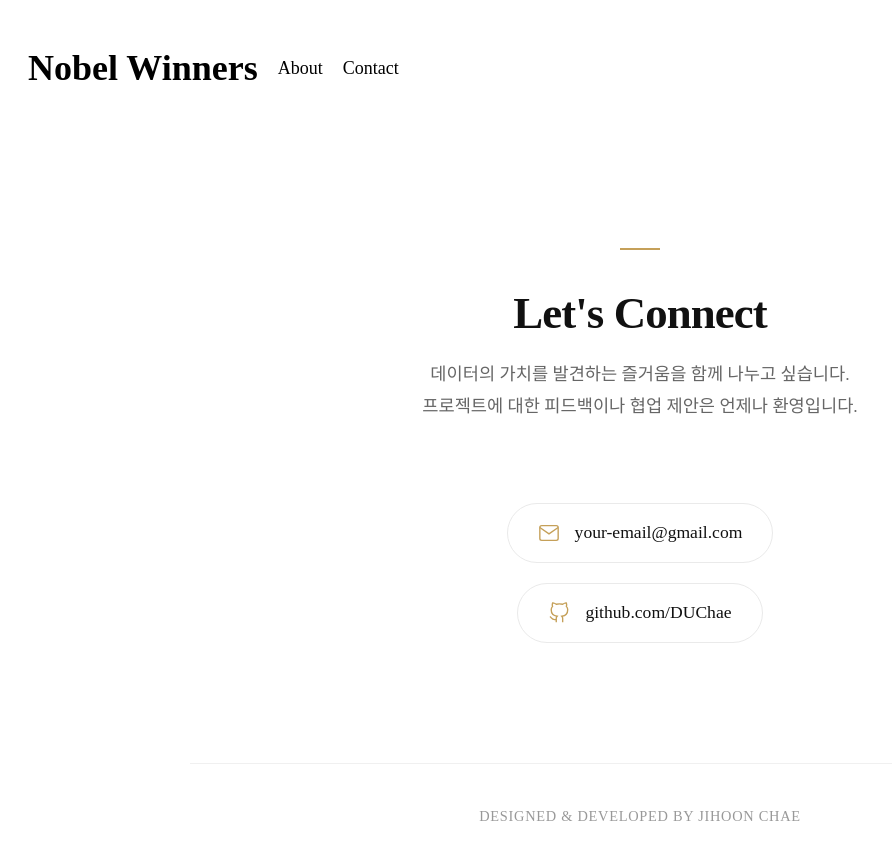
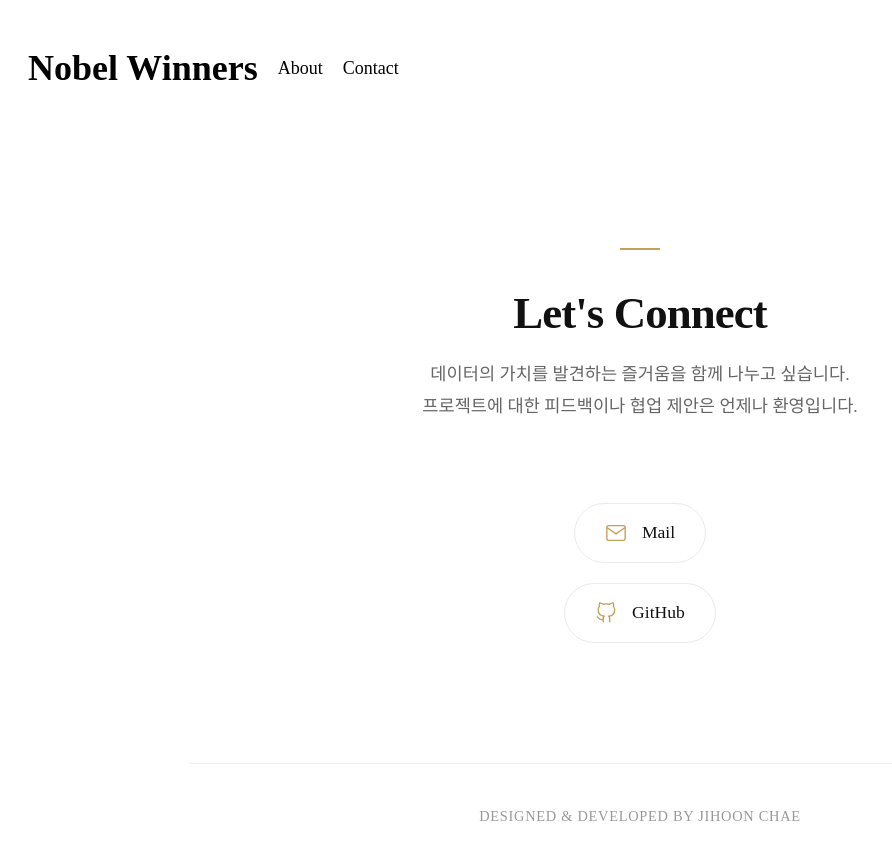
Before and after one commit to DUChae/Nobel-prize, a React (Vite) app: page /contact in a window 1280 px wide. Shown: the top 860 px of the page, without its empty margins (0-892 px from the left). Built offline with nearby package versions, Linux system fonts and the light colour scheme.

Commit message:
feat: 연락처 컴포넌트의 이메일 및 GitHub 링크 텍스트 변경

```diff
--- a/src/Contact.tsx
+++ b/src/Contact.tsx
@@ -31,7 +31,7 @@ function Contact() {
               <path d="M4 4h16c1.1 0 2 .9 2 2v12c0 1.1-.9 2-2 2H4c-1.1 0-2-.9-2-2V6c0-1.1.9-2 2-2z"></path>
               <polyline points="22,6 12,13 2,6"></polyline>
             </svg>
-            <span style={styles.linkText}>your-email@gmail.com</span>
+            <span style={styles.linkText}>Mail</span>
           </a>
 
           {/* GitHub Link */}
@@ -51,7 +51,7 @@ function Contact() {
             >
               <path d="M9 19c-5 1.5-5-2.5-7-3m14 6v-3.87a3.37 3.37 0 0 0-.94-2.61c3.14-.35 6.44-1.54 6.44-7A5.44 5.44 0 0 0 20 4.77 5.07 5.07 0 0 0 19.91 1S18.73.65 16 2.48a13.38 13.38 0 0 0-7 0C6.27.65 5.09 1 5.09 1A5.07 5.07 0 0 0 5 4.77a5.44 5.44 0 0 0-1.5 3.78c0 5.42 3.3 6.61 6.44 7A3.37 3.37 0 0 0 9 18.13V22"></path>
             </svg>
-            <span style={styles.linkText}>github.com/DUChae</span>
+            <span style={styles.linkText}>GitHub</span>
           </a>
         </div>
 
```
